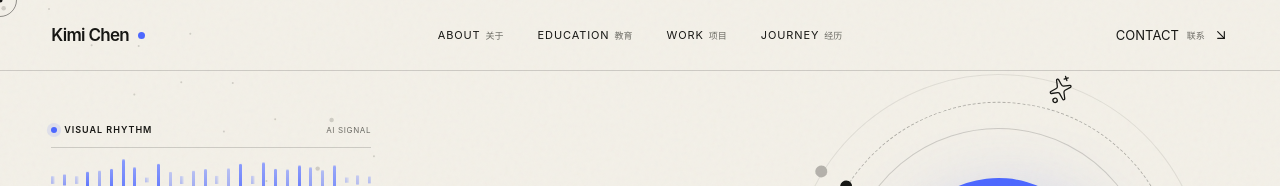
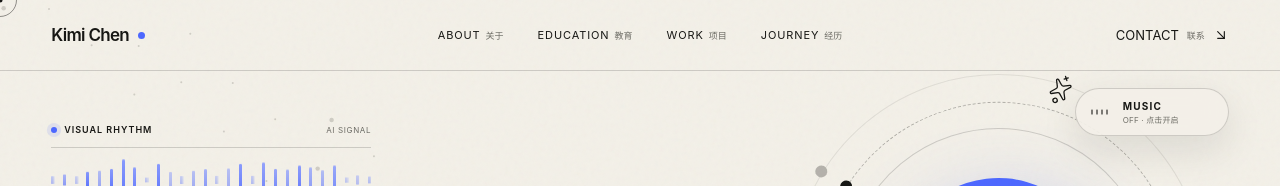
Before and after one commit to KimiChen2000/KimiChen2000.github.io, a React (Vite) app: page / in a window 1280 px wide. Shown: the top 186 px of the page. Built offline with nearby package versions, Linux system fonts and the light colour scheme.

Commit message:
Add ambient music controls

```diff
--- a/src/App.jsx
+++ b/src/App.jsx
@@ -22,6 +22,147 @@ const signalLevels = [
   0.94, 0.52, 0.78, 0.42, 0.62, 1, 0.7, 0.38, 0.84, 0.56,
   0.3, 0.64, 0.9, 0.48, 0.74, 0.4, 0.6, 0.28,
 ]
+
+function createAmbientMusic() {
+  const AudioContextClass = window.AudioContext || window.webkitAudioContext
+  if (!AudioContextClass) return null
+
+  const context = new AudioContextClass()
+  const master = context.createGain()
+  const compressor = context.createDynamicsCompressor()
+  const filter = context.createBiquadFilter()
+  const padBus = context.createGain()
+  const delay = context.createDelay(2)
+  const feedback = context.createGain()
+  const sources = []
+  let sequenceTimer
+  let suspendTimer
+  let noteIndex = 0
+  let wantsToPlay = false
+
+  master.gain.value = 0.0001
+  compressor.threshold.value = -24
+  compressor.knee.value = 24
+  compressor.ratio.value = 5
+  compressor.attack.value = 0.02
+  compressor.release.value = 0.45
+  filter.type = 'lowpass'
+  filter.frequency.value = 1050
+  filter.Q.value = 0.65
+  padBus.gain.value = 0.09
+  delay.delayTime.value = 0.38
+  feedback.gain.value = 0.16
+
+  padBus.connect(filter)
+  filter.connect(master)
+  delay.connect(feedback)
+  feedback.connect(delay)
+  delay.connect(master)
+  master.connect(compressor)
+  compressor.connect(context.destination)
+
+  ;[
+    { frequency: 110, gain: 0.34, type: 'sine', detune: -5 },
+    { frequency: 164.81, gain: 0.22, type: 'triangle', detune: 4 },
+    { frequency: 220, gain: 0.14, type: 'sine', detune: 7 },
+  ].forEach((voice) => {
+    const oscillator = context.createOscillator()
+    const voiceGain = context.createGain()
+    oscillator.type = voice.type
+    oscillator.frequency.value = voice.frequency
+    oscillator.detune.value = voice.detune
+    voiceGain.gain.value = voice.gain
+    oscillator.connect(voiceGain)
+    voiceGain.connect(padBus)
+    oscillator.start()
+    sources.push(oscillator)
+  })
+
+  const lfo = context.createOscillator()
+  const lfoGain = context.createGain()
+  lfo.type = 'sine'
+  lfo.frequency.value = 0.09
+  lfoGain.gain.value = 0.018
+  lfo.connect(lfoGain)
+  lfoGain.connect(padBus.gain)
+  lfo.start()
+  sources.push(lfo)
+
+  const notes = [261.63, 329.63, 392, 523.25, 440, 329.63, 293.66, 392]
+
+  const playChime = () => {
+    if (context.state !== 'running' || !wantsToPlay) return
+
+    const now = context.currentTime
+    const oscillator = context.createOscillator()
+    const noteGain = context.createGain()
+    const frequency = notes[noteIndex % notes.length]
+    noteIndex += 1
+
+    oscillator.type = noteIndex % 3 === 0 ? 'triangle' : 'sine'
+    oscillator.frequency.setValueAtTime(frequency, now)
+    oscillator.detune.setValueAtTime(noteIndex % 2 === 0 ? -4 : 5, now)
+    noteGain.gain.setValueAtTime(0.0001, now)
+    noteGain.gain.exponentialRampToValueAtTime(0.025, now + 0.045)
+    noteGain.gain.exponentialRampToValueAtTime(0.0001, now + 2.35)
+
+    oscillator.connect(noteGain)
+    noteGain.connect(master)
+    noteGain.connect(delay)
+    oscillator.start(now)
+    oscillator.stop(now + 2.4)
+  }
+
+  const startSequence = () => {
+    if (sequenceTimer) return
+    playChime()
+    sequenceTimer = window.setInterval(playChime, 2100)
+  }
+
+  const stopSequence = () => {
+    if (!sequenceTimer) return
+    window.clearInterval(sequenceTimer)
+    sequenceTimer = undefined
+  }
+
+  return {
+    async play() {
+      wantsToPlay = true
+      window.clearTimeout(suspendTimer)
+      await context.resume()
+      const now = context.currentTime
+      master.gain.cancelScheduledValues(now)
+      master.gain.setValueAtTime(Math.max(master.gain.value, 0.0001), now)
+      master.gain.exponentialRampToValueAtTime(0.22, now + 0.7)
+      startSequence()
+    },
+    pause() {
+      wantsToPlay = false
+      stopSequence()
+      const now = context.currentTime
+      master.gain.cancelScheduledValues(now)
+      master.gain.setValueAtTime(Math.max(master.gain.value, 0.0001), now)
+      master.gain.exponentialRampToValueAtTime(0.0001, now + 0.38)
+      window.clearTimeout(suspendTimer)
+      suspendTimer = window.setTimeout(() => {
+        if (!wantsToPlay && context.state === 'running') context.suspend()
+      }, 430)
+    },
+    destroy() {
+      wantsToPlay = false
+      stopSequence()
+      window.clearTimeout(suspendTimer)
+      sources.forEach((source) => {
+        try {
+          source.stop()
+        } catch {
+          // The source may already have stopped while the page is closing.
+        }
+      })
+      context.close().catch(() => {})
+    },
+  }
+}
 
 function Loader() {
   const [progress, setProgress] = useState(0)
@@ -122,7 +263,7 @@ function ParticleField() {
   return <canvas ref={canvasRef} className="particle-field" aria-hidden="true" />
 }
 
-function HeroSignal() {
+function HeroSignal({ active = false }) {
   const signalRef = useRef(null)
 
   useEffect(() => {
@@ -144,7 +285,7 @@ function HeroSignal() {
   }, [])
 
   return (
-    <div className="hero-signal" ref={signalRef} aria-hidden="true">
+    <div className={`hero-signal${active ? ' is-audio-on' : ''}`} ref={signalRef} aria-hidden="true">
       <div className="signal-heading">
         <span><i /> VISUAL RHYTHM</span>
         <small>AI SIGNAL</small>
@@ -166,7 +307,7 @@ function HeroSignal() {
       </div>
       <div className="signal-footer">
         <span>GENERATIVE MOTION</span>
-        <span>LIVE · 24/7</span>
+        <span>{active ? 'AUDIO · ON' : 'LIVE · 24/7'}</span>
       </div>
     </div>
   )
@@ -214,13 +355,43 @@ function ProjectVisual({ project, index }) {
 
 function App() {
   const rootRef = useRef(null)
+  const musicEngineRef = useRef(null)
   const [loaded, setLoaded] = useState(false)
   const [showBackToTop, setShowBackToTop] = useState(false)
+  const [musicOn, setMusicOn] = useState(false)
+  const [musicSupported, setMusicSupported] = useState(true)
 
   useEffect(() => {
     const timeout = window.setTimeout(() => setLoaded(true), 1650)
     return () => window.clearTimeout(timeout)
   }, [])
+
+  useEffect(() => () => musicEngineRef.current?.destroy(), [])
+
+  const toggleMusic = async () => {
+    if (musicOn) {
+      musicEngineRef.current?.pause()
+      setMusicOn(false)
+      return
+    }
+
+    try {
+      if (!musicEngineRef.current) {
+        musicEngineRef.current = createAmbientMusic()
+      }
+
+      if (!musicEngineRef.current) {
+        setMusicSupported(false)
+        return
+      }
+
+      await musicEngineRef.current.play()
+      setMusicOn(true)
+    } catch {
+      setMusicOn(false)
+      setMusicSupported(false)
+    }
+  }
 
   useEffect(() => {
     const updateBackToTop = () => setShowBackToTop(window.scrollY > window.innerHeight * 0.65)
@@ -506,6 +677,29 @@ function App() {
         <span>TOP<small>顶部</small></span>
         <ArrowUp size={17} strokeWidth={1.8} />
       </a>
+      <button
+        className={`music-control${musicOn ? ' is-playing' : ''}`}
+        type="button"
+        onClick={toggleMusic}
+        aria-pressed={musicOn}
+        aria-label={musicOn ? '关闭背景音乐' : '开启背景音乐'}
+        title={musicOn ? '关闭背景音乐' : '开启背景音乐'}
+        disabled={!musicSupported}
+        data-cursor
+      >
+        <span className="music-equalizer" aria-hidden="true">
+          <i />
+          <i />
+          <i />
+          <i />
+        </span>
+        <span className="music-copy">
+          <strong>MUSIC</strong>
+          <small>
+            {!musicSupported ? 'UNAVAILABLE · 不支持' : musicOn ? 'ON · 播放中' : 'OFF · 点击开启'}
+          </small>
+        </span>
+      </button>
 
       <header className="site-header">
         <a className="brand" href="#top" aria-label="返回首页">
@@ -527,7 +721,7 @@ function App() {
         <section className="hero" id="top">
           <ParticleField />
           <div className="hero-grid" aria-hidden="true" />
-          <HeroSignal />
+          <HeroSignal active={musicOn} />
           <div className="hero-orb" aria-hidden="true">
             <div className="orb-core">
               {profile.markLines.map((line) => <span key={line}>{line}</span>)}
--- a/src/styles.css
+++ b/src/styles.css
@@ -154,6 +154,118 @@ textarea {
   letter-spacing: 0;
 }
 
+.music-control {
+  display: flex;
+  position: fixed;
+  top: 88px;
+  right: var(--pad);
+  z-index: 1300;
+  min-width: 154px;
+  height: 48px;
+  padding: 8px 14px 8px 12px;
+  border: 1px solid rgba(23, 23, 20, 0.17);
+  border-radius: 999px;
+  align-items: center;
+  gap: 11px;
+  color: var(--ink);
+  font: inherit;
+  text-align: left;
+  background: rgba(243, 240, 232, 0.82);
+  box-shadow: 0 14px 38px rgba(23, 23, 20, 0.1);
+  backdrop-filter: blur(16px);
+  cursor: pointer;
+  transition: color 0.3s, background 0.3s, border-color 0.3s, transform 0.3s;
+}
+
+.music-control:hover {
+  transform: translateY(-2px);
+}
+
+.music-control:focus-visible {
+  outline: 2px solid var(--blue);
+  outline-offset: 3px;
+}
+
+.music-control.is-playing {
+  border-color: rgba(243, 240, 232, 0.17);
+  color: var(--paper);
+  background: rgba(23, 23, 20, 0.94);
+}
+
+.music-control:disabled {
+  opacity: 0.56;
+  cursor: not-allowed;
+}
+
+.music-equalizer {
+  display: flex;
+  width: 24px;
+  height: 20px;
+  align-items: center;
+  justify-content: center;
+  gap: 3px;
+}
+
+.music-equalizer i {
+  display: block;
+  width: 2px;
+  height: 100%;
+  border-radius: 99px;
+  background: currentColor;
+  opacity: 0.55;
+  transform: scaleY(0.24);
+  transform-origin: center;
+  transition: transform 0.3s, opacity 0.3s;
+}
+
+.music-control.is-playing .music-equalizer i {
+  opacity: 1;
+  animation: music-equalizer 0.72s ease-in-out infinite alternate;
+}
+
+.music-control.is-playing .music-equalizer i:nth-child(2) {
+  animation-delay: -0.42s;
+  animation-duration: 0.9s;
+}
+
+.music-control.is-playing .music-equalizer i:nth-child(3) {
+  animation-delay: -0.19s;
+  animation-duration: 0.58s;
+}
+
+.music-control.is-playing .music-equalizer i:nth-child(4) {
+  animation-delay: -0.61s;
+  animation-duration: 0.8s;
+}
+
+.music-copy {
+  display: flex;
+  flex-direction: column;
+  line-height: 1;
+}
+
+.music-copy strong {
+  font-size: 10px;
+  font-weight: 650;
+  letter-spacing: 0.12em;
+}
+
+.music-copy small {
+  margin-top: 5px;
+  color: var(--muted);
+  font-size: 8px;
+  letter-spacing: 0.02em;
+}
+
+.music-control.is-playing .music-copy small {
+  color: rgba(243, 240, 232, 0.64);
+}
+
+@keyframes music-equalizer {
+  0% { transform: scaleY(0.22); }
+  100% { transform: scaleY(0.94); }
+}
+
 .loader {
   position: fixed;
   inset: 0;
@@ -423,6 +535,15 @@ textarea {
   transform: scaleY(var(--low));
   transform-origin: center;
   animation: signal-beat var(--speed) cubic-bezier(0.45, 0, 0.55, 1) var(--delay) infinite alternate;
+}
+
+.hero-signal.is-audio-on .signal-heading span i {
+  background: #d9ff67;
+  box-shadow: 0 0 0 4px rgba(217, 255, 103, 0.18);
+}
+
+.hero-signal.is-audio-on .signal-frame {
+  border-color: rgba(77, 104, 255, 0.34);
 }
 
 @keyframes signal-beat {
@@ -1932,6 +2053,20 @@ footer > span:last-child {
     display: none;
   }
 
+  .music-control {
+    top: 75px;
+    right: 14px;
+    min-width: 0;
+    width: 46px;
+    height: 46px;
+    padding: 0;
+    justify-content: center;
+  }
+
+  .music-copy {
+    display: none;
+  }
+
   .hero-meta {
     grid-template-columns: 1fr;
     margin-top: 28px;
@@ -2152,4 +2287,9 @@ footer > span:last-child {
     animation: none;
     transform: scaleY(var(--level));
   }
-}
+
+  .music-control.is-playing .music-equalizer i {
+    animation: none;
+    transform: scaleY(0.68);
+  }
+}
```
